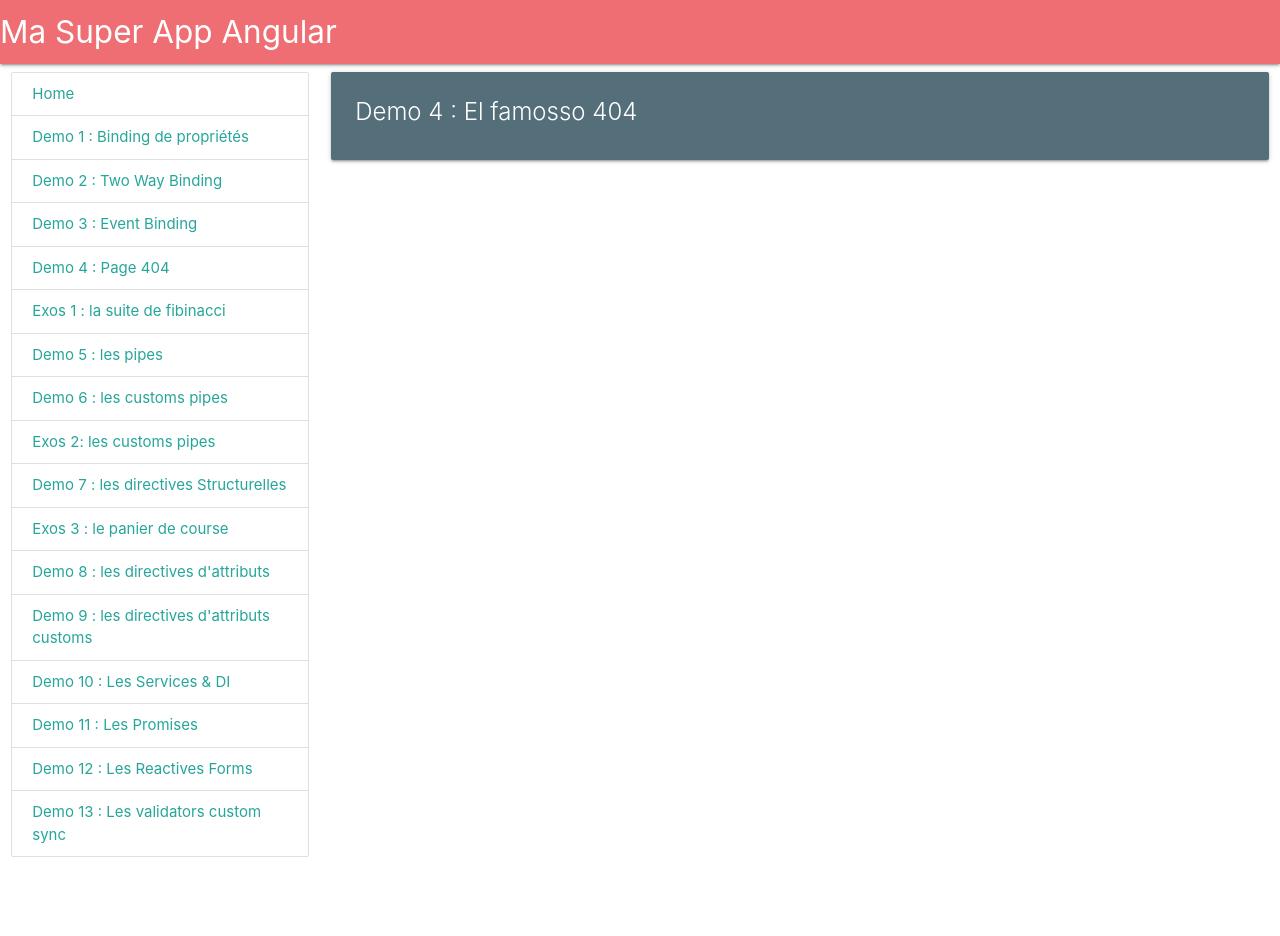
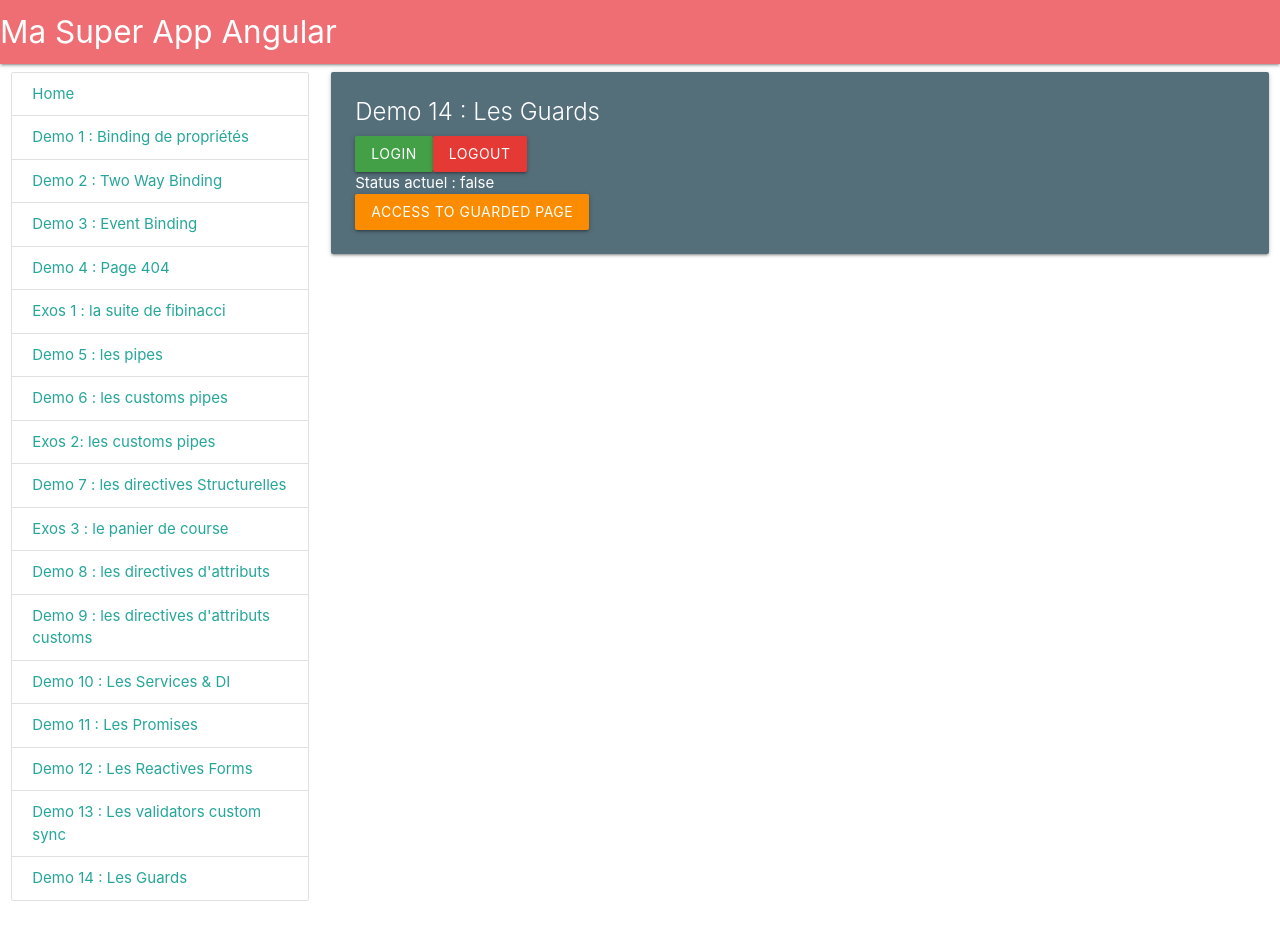
Before and after one commit to evengyl/demoBxl_angular, an Angular app: page /demo/demo14 in a window 1280 px wide. Before the commit the page ends 892 px from the top, so only its background shows below. Built offline with nearby package versions, Linux system fonts and the light colour scheme.

Commit message:
added demo14 guard

```diff
--- a/src/app/app-routing.module.ts
+++ b/src/app/app-routing.module.ts
@@ -5,6 +5,10 @@ import { Demo10Component } from './components/demo/demo10/demo10.component';
 import { Demo11Component } from './components/demo/demo11/demo11.component';
 import { Demo12Component } from './components/demo/demo12/demo12.component';
 import { Demo13Component } from './components/demo/demo13/demo13.component';
+import { AdminGuardGuard } from './components/demo/demo14/admin-guard.guard';
+import { Demo14Component } from './components/demo/demo14/demo14.component';
+import { Demo14demiComponent } from './components/demo/demo14/demo14demi/demo14demi.component';
+import { GuardLoginService } from './components/demo/demo14/guard-login.service';
 import { Demo2Component } from './components/demo/demo2/demo2.component';
 import { Demo3Component } from './components/demo/demo3/demo3.component';
 import { Demo4Component } from './components/demo/demo4/demo4.component';
@@ -34,6 +38,8 @@ const routes: Routes = [
     { path : 'demo11', component : Demo11Component },
     { path : 'demo12', component : Demo12Component },
     { path : 'demo13', component : Demo13Component },
+    { path : 'demo14', component : Demo14Component },
+    { path : 'demo14_5', component : Demo14demiComponent, canActivate : [AdminGuardGuard] },
   ] },
 
   { path : "exos", children : [
--- /dev/null
+++ b/src/app/components/demo/demo14/admin-guard.guard.ts
@@ -0,0 +1,20 @@
+import { Injectable } from '@angular/core';
+import { CanActivate, Router } from '@angular/router';
+import { GuardLoginService } from './guard-login.service';
+
+@Injectable({
+  providedIn: 'root'
+})
+export class AdminGuardGuard implements CanActivate {
+
+  constructor(private s : GuardLoginService, private router : Router){}
+
+  canActivate(): boolean
+  {
+
+    if(this.s.status)
+      return true
+    else
+      this.router.navigate(['/'])
+  }
+}
--- /dev/null
+++ b/src/app/components/demo/demo14/demo14.component.html
@@ -0,0 +1,14 @@
+<div class="row">
+    <div class="col s12">
+        <div class="card blue-grey darken-1">
+            <div class="card-content white-text">
+                <span class="card-title">Demo 14 : Les Guards</span>
+                <button (click)="login()" class="btn waves-effect green darken-1">Login</button>
+                <button (click)="logout()" class="btn waves-effect red darken-1">Logout</button>
+                <p>Status actuel : {{ status }}</p>
+                <button routerLink="/demo/demo14_5" class="btn waves-effect orange darken-1">Access to guarded page</button>
+
+            </div>
+        </div>
+    </div>
+</div>
--- /dev/null
+++ b/src/app/components/demo/demo14/demo14.component.ts
@@ -0,0 +1,27 @@
+import { Component, OnInit } from '@angular/core';
+import { GuardLoginService } from './guard-login.service';
+
+@Component({
+  selector: 'app-demo14',
+  templateUrl: './demo14.component.html'
+})
+export class Demo14Component implements OnInit {
+
+  public status : boolean
+  constructor(private s : GuardLoginService) { }
+
+  ngOnInit(): void {
+    this.status = this.s.status
+  }
+
+  login()
+  {
+    this.status = this.s.login()
+  }
+
+  logout()
+  {
+    this.status = this.s.logout()
+  }
+
+}
--- /dev/null
+++ b/src/app/components/demo/demo14/demo14demi/demo14demi.component.html
@@ -0,0 +1 @@
+<h2>demo14demi Guarded!</h2>
--- /dev/null
+++ b/src/app/components/demo/demo14/demo14demi/demo14demi.component.ts
@@ -0,0 +1,14 @@
+import { Component, OnInit } from '@angular/core';
+
+@Component({
+  selector: 'app-demo14demi',
+  templateUrl: './demo14demi.component.html'
+})
+export class Demo14demiComponent implements OnInit {
+
+  constructor() { }
+
+  ngOnInit(): void {
+  }
+
+}
--- /dev/null
+++ b/src/app/components/demo/demo14/guard-login.service.ts
@@ -0,0 +1,23 @@
+import { Injectable } from '@angular/core';
+
+@Injectable({
+  providedIn: 'root'
+})
+export class GuardLoginService {
+
+  public status : boolean = false
+  constructor() { }
+
+
+  login() : boolean
+  {
+    this.status = true
+    return this.status
+  }
+
+  logout() : boolean
+  {
+    this.status = false
+    return this.status
+  }
+}
--- a/src/app/components/navbar/navbar.component.html
+++ b/src/app/components/navbar/navbar.component.html
@@ -16,4 +16,5 @@
   <a routerLink="demo/demo11" class="collection-item">Demo 11 : Les Promises</a>
   <a routerLink="demo/demo12" class="collection-item">Demo 12 : Les Reactives Forms</a>
   <a routerLink="demo/demo13" class="collection-item">Demo 13 : Les validators custom sync</a>
+  <a routerLink="demo/demo14" class="collection-item">Demo 14 : Les Guards</a>
 </div>
```
Also changed, not shown: src/app/app.module.ts (+7 -1 lines).
